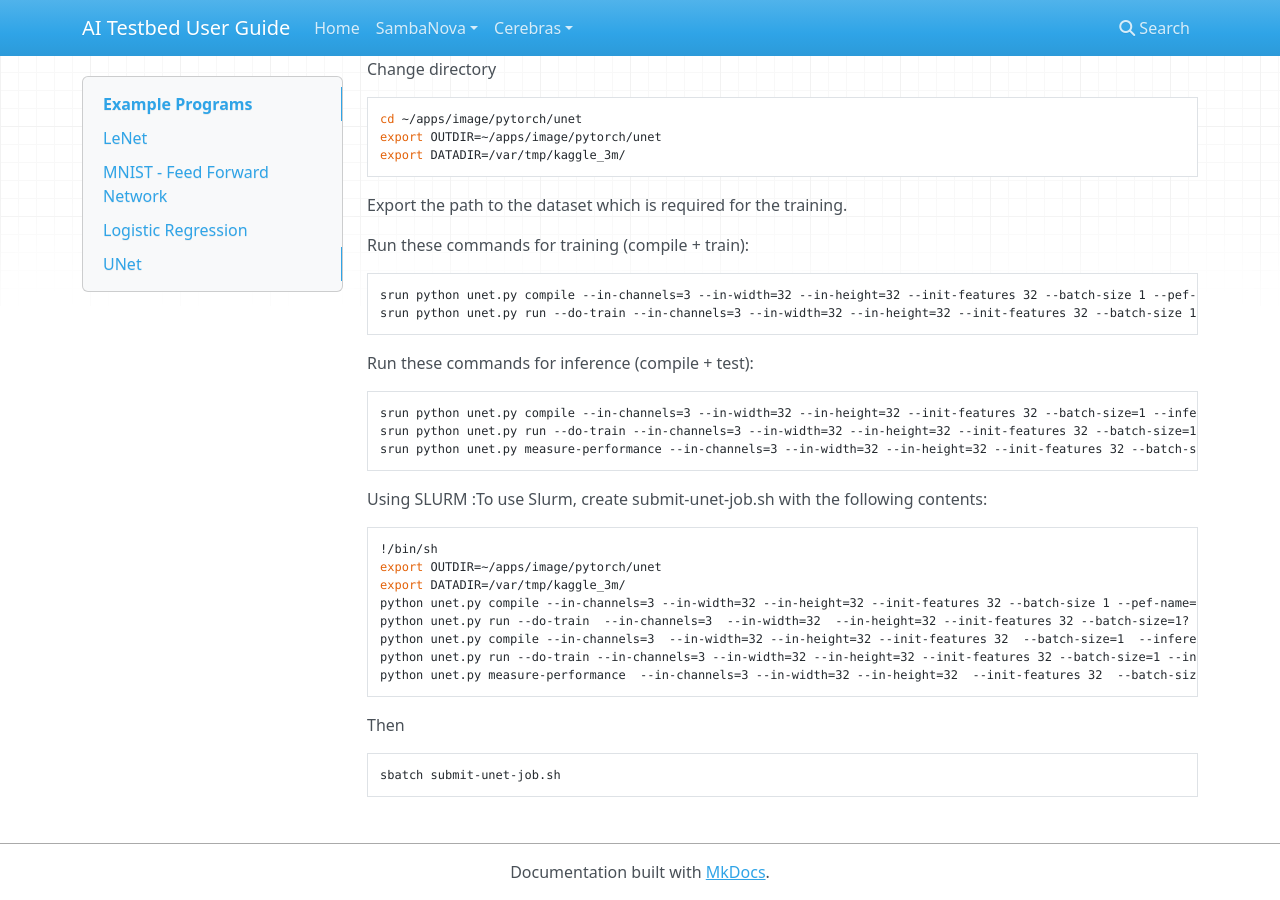
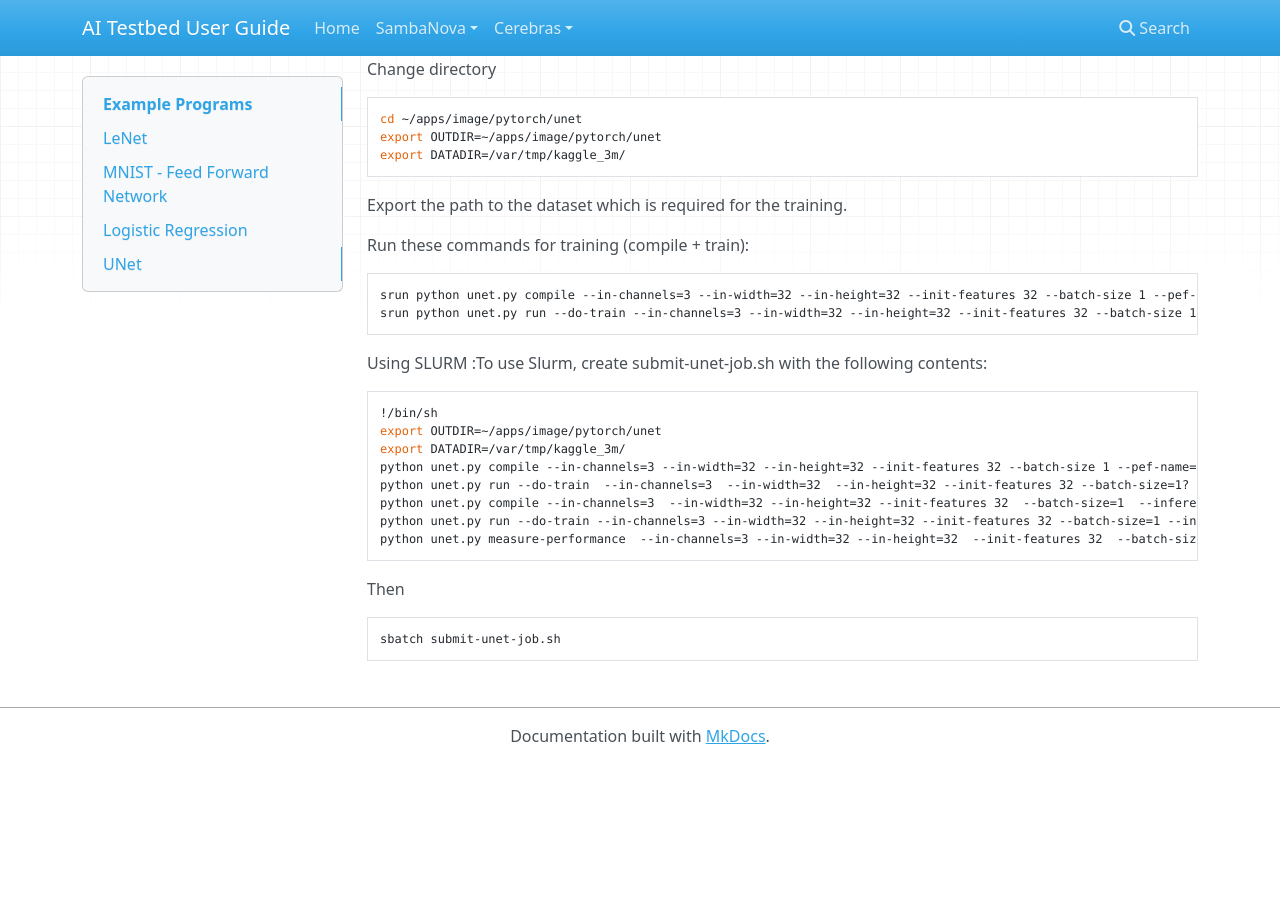
Before and after one commit to argonne-lcf/ai-testbed-userdocs, an MkDocs documentation site: the page built from docs/sambanova/Example-Programs.md, in a window 1280 px wide and 900 px high, scrolled down 5296 px. Built offline with MkDocs 1.6.1, drawn with Linux system fonts in a browser that asks for light colours; nearby versions of some CDN libraries; after the commit the page ends 6060 px from its top, so only the background shows below that.

Commit message:
Update Example-Programs.md

````diff
--- a/docs/sambanova/Example-Programs.md
+++ b/docs/sambanova/Example-Programs.md
@@ -280,14 +280,6 @@
 srun python unet.py run --do-train --in-channels=3 --in-width=32 --in-height=32 --init-features 32 --batch-size 1 --data-dir $DATADIR --log-dir ${OUTDIR} --epochs 5 --pef=${OUTDIR}/unet_train/unet_train.pef
 ```
 
-Run these commands for inference (compile + test):
-
-```bash
-srun python unet.py compile --in-channels=3 --in-width=32 --in-height=32 --init-features 32 --batch-size=1 --inference --pef-name=unet_inf --default-par-factors --output-folder=${OUTDIR}
-srun python unet.py run --do-train --in-channels=3 --in-width=32 --in-height=32 --init-features 32 --batch-size=1 --inference --pef=${OUTDIR}/unet_inf/unet_inf.pef --log-dir mylogs
-srun python unet.py measure-performance --in-channels=3 --in-width=32 --in-height=32 --init-features 32 --batch-size=1 --inference --pef=${OUTDIR}/unet_inf/unet_inf.pef
-```
-
 Using SLURM :To use Slurm, create submit-unet-job.sh with the following
 contents:
 
````
